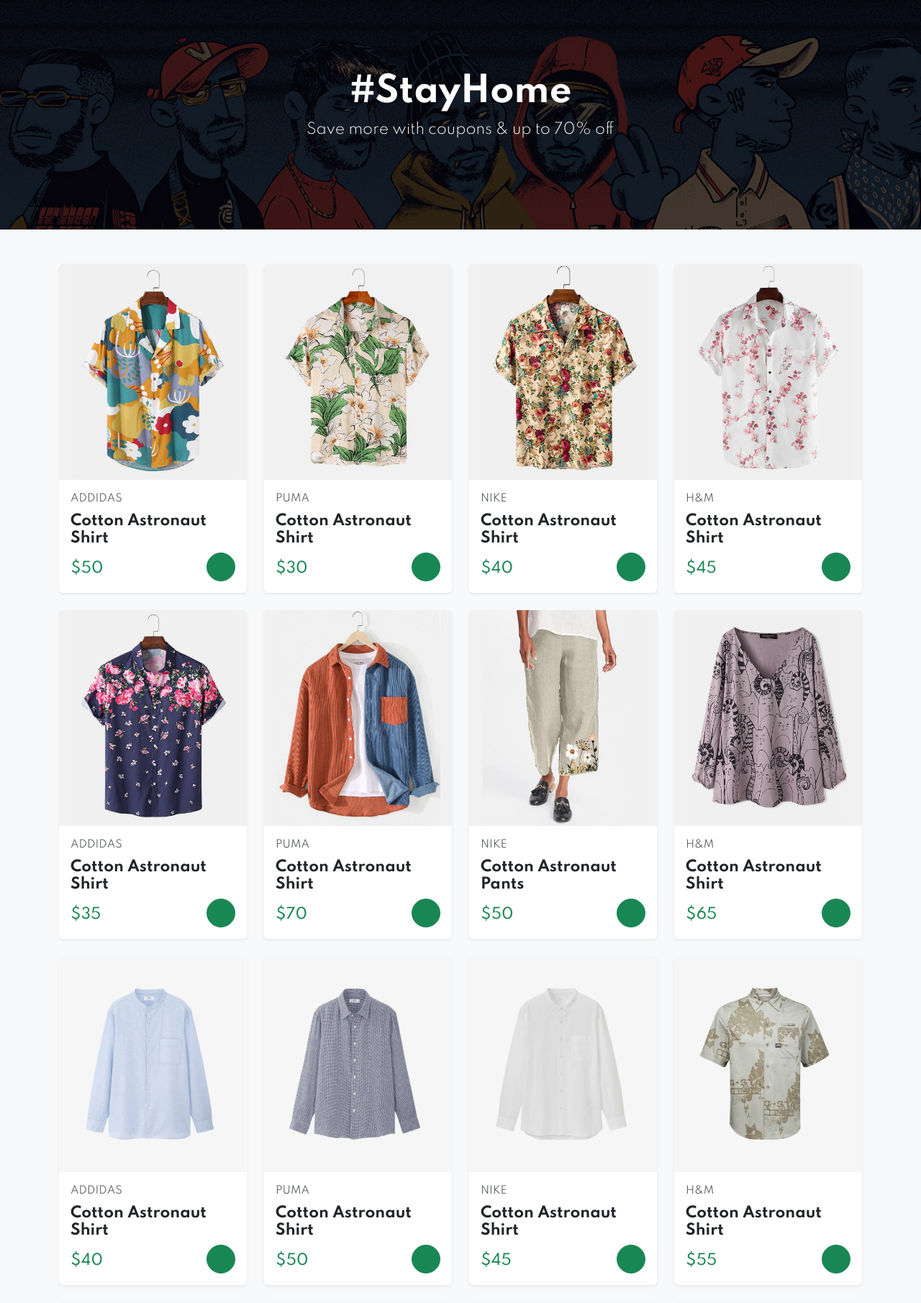
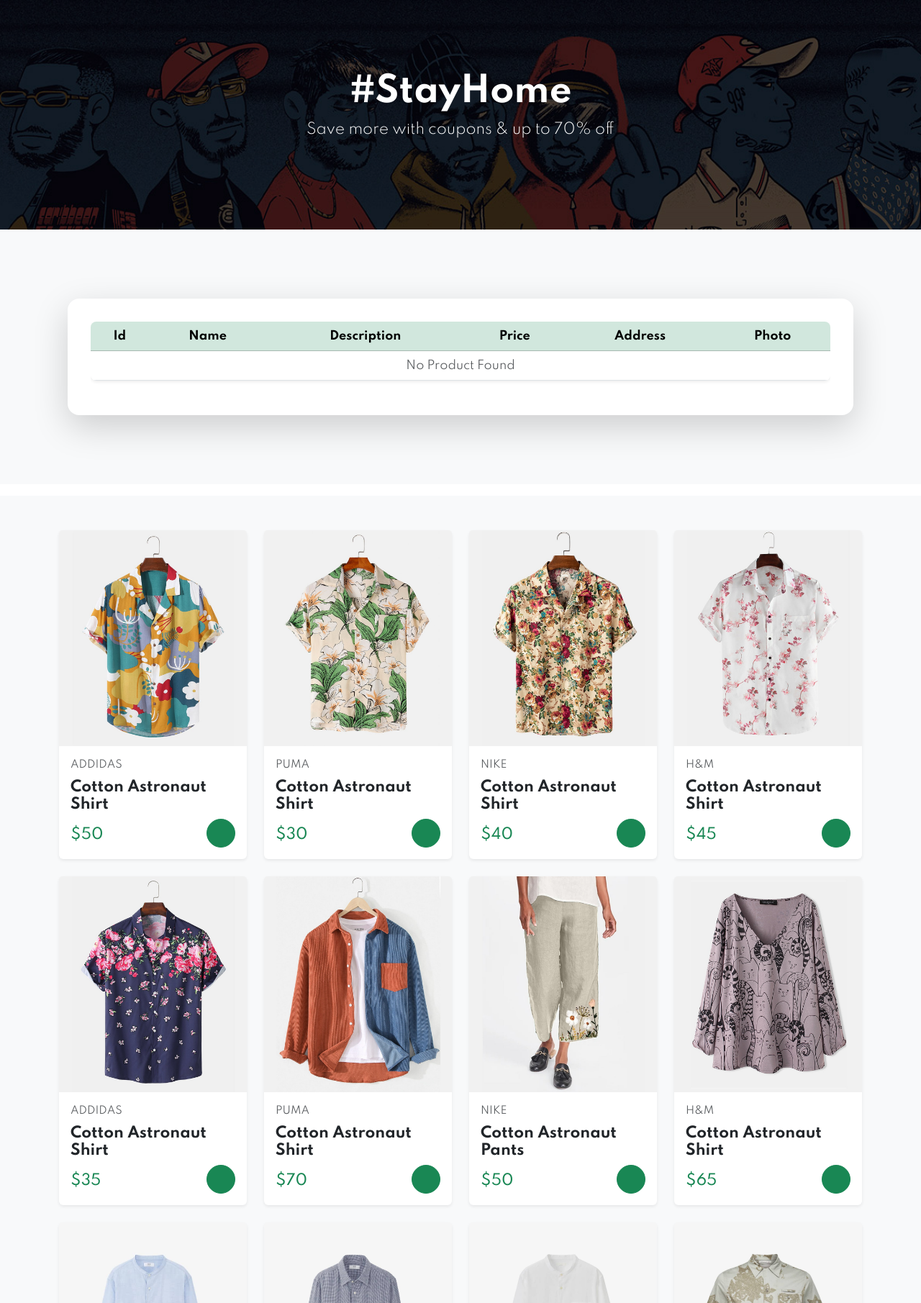
Before and after one commit to singla25/symfony-ecommerce-project, a Symfony app: template templates/user/shop/shop_page.html.twig in a window 1280 px wide. Shown: the part 67-1878 px from the top of the page at 72% size. Run offline with Twig, Linux system fonts and the light colour scheme; the template is opened without the code that fills it, so the values that code supplies are empty; style sheets or scripts are compiled from the project's sources; some libraries are stand-ins or nearby versions.

Commit message:
user - shop

```diff
--- a/src/Controller/user/UserController.php
+++ b/src/Controller/user/UserController.php
@@ -15,7 +15,7 @@ use Symfony\Component\Routing\Attribute\Route;
 #[Route('/user', name: 'user_')]
 class UserController extends AbstractController
 {
-    #[Route('/home', name: 'home_page')]
+    #[Route('/', name: 'home_page')]
     public function home(Request $request, EntityManagerInterface $em): Response
     {
         $newsLetter = new NewLetter();
--- a/templates/admin/internal_base.html.twig
+++ b/templates/admin/internal_base.html.twig
@@ -6,12 +6,14 @@
     {% endblock %}
 
     {% block navbar %}
+        {{ include('admin/base/navbar.html.twig') }}
     {% endblock %}
 
-    {% block adminContent %}
+    {% block userContent %}
     {% endblock %}
 
     {% block footer %}
+        {{ include('admin/base/footer.html.twig') }}
     {% endblock %}
 
 {% endblock %}
--- a/templates/admin/editRegisterForm.html.twig
+++ b/templates/admin/shop/editRegisterForm.html.twig
@@ -1,4 +1,4 @@
-{% extends 'base.html.twig' %}
+{% extends '../../base.html.twig' %}
 
 {% block title %}Edit Product Info{% endblock %}
 
--- a/templates/user/shop/shop_page.html.twig
+++ b/templates/user/shop/shop_page.html.twig
@@ -9,6 +9,12 @@
             <p class="lead mb-4">Save more with coupons & up to 70% off</p>
         </div>
     </div>
+
+    <section class="py-5 bg-light table">
+        <div class="container">
+            {{ include('user/shop/shop_page_table.html.twig') }}
+        </div>
+    </section>
 
     <section class="py-5 bg-light featuredProducts">
         <div class="container">
--- /dev/null
+++ b/templates/user/shop/shop_page_table.html.twig
@@ -0,0 +1,42 @@
+<div class="container my-5">
+    <div class="card shadow-lg border-0 rounded-4">
+        <div class="card-body p-4 bg-white">
+            <div class="row">
+                <div class="col-12">
+                    <div class="table-responsive">
+                        <table class="table table-hover align-middle shadow-sm rounded-3 overflow-hidden">
+                            <thead class="table-success text-center">
+                            <tr>
+                                <th>Id</th>
+                                <th>Name</th>
+                                <th>Description</th>
+                                <th>Price</th>
+                                <th>Address</th>
+                                <th>Photo</th>
+                            </tr>
+                            </thead>
+                            <tbody class="text-center">
+                            {% if products|length > 0 %}
+                                {% for product in products %}
+                                    <tr>
+                                        <td>{{ product.id }}</td>
+                                        <td>{{ product.name }}</td>
+                                        <td>{{ product.description }}</td>
+                                        <td>{{ product.price }}</td>
+                                        <td>{{ product.address }}</td>
+                                        <td>{{ product.uploadPhotos }}</td>
+                                    </tr>
+                                {% endfor %}
+                            {% else %}
+                                <tr>
+                                    <td colspan="7" class="text-center text-muted">No Product Found</td>
+                                </tr>
+                            {% endif %}
+                            </tbody>
+                        </table>
+                    </div>
+                </div>
+            </div>
+        </div>
+    </div>
+</div>
```
Also changed, not shown: src/Controller/MainController.php (deleted, +0 -18 lines), src/Controller/ProductController.php (deleted, +0 -28 lines), src/Controller/user/UserShopController.php (+6 -2 lines), templates/admin/pages/index.html.twig (renamed from templates/admin/index.html.twig, +5 -5 lines), templates/admin/base/footer.html.twig (added), templates/admin/base/navbar.html.twig (added), templates/admin/shop/productRegisterForm.html.twig (renamed from templates/admin/productRegisterForm.html.twig), templates/admin/shop/productTable.html.twig (renamed from templates/admin/productTable.html.twig).
